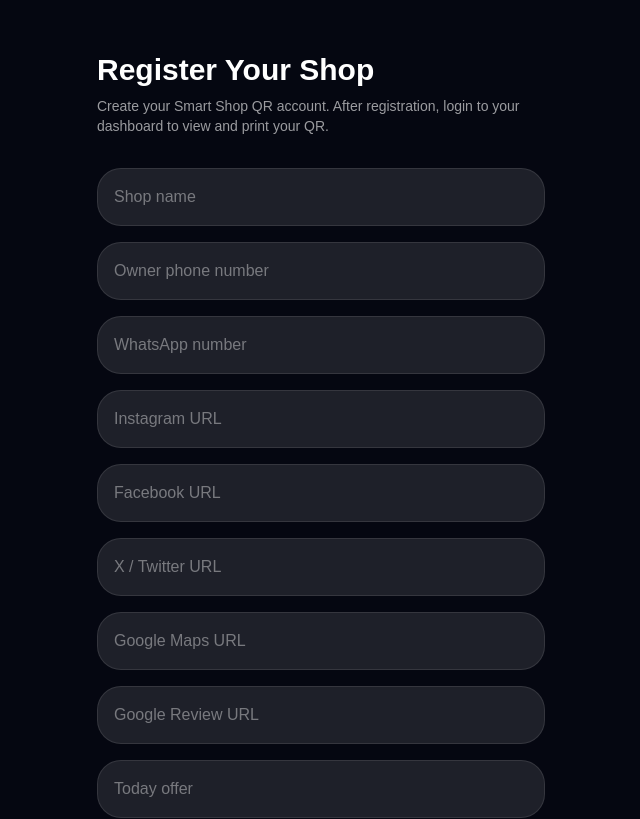
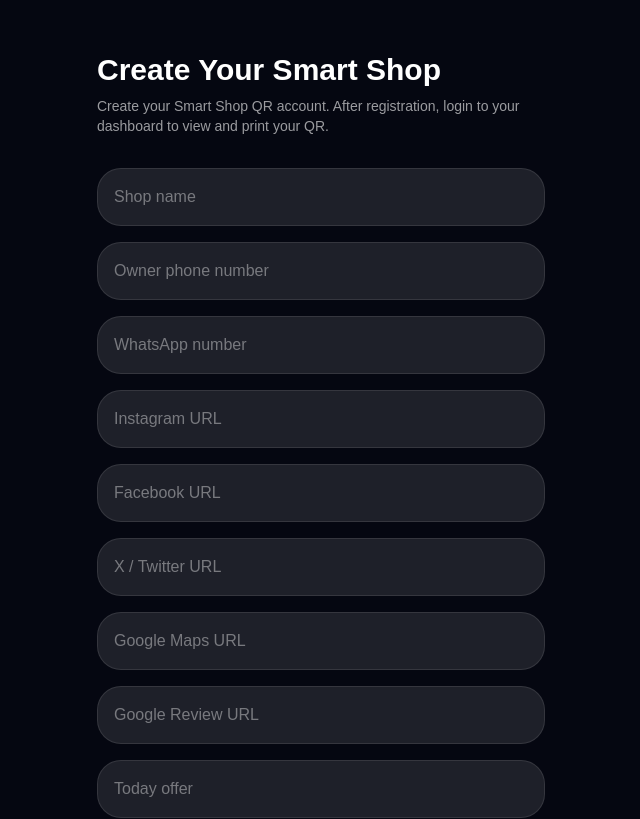
Before and after one commit to gharbuddy/smart-shop-qr, a Next.js app: page /admin/shops/new in a window 1280 px wide. Shown: the top 819 px of the page, without its empty margins (319-959 px from the left). Built offline with nearby package versions, Linux system fonts and the light colour scheme; no server answers.

Commit message:
force vercel refresh

```diff
--- a/app/admin/shops/new/page.tsx
+++ b/app/admin/shops/new/page.tsx
@@ -111,7 +111,7 @@ export default function NewShopPage() {
   return (
     <main className="min-h-screen bg-[#050711] p-5 text-white">
       <div className="mx-auto max-w-md py-8">
-        <h1 className="text-3xl font-black">Register Your Shop</h1>
+        <h1 className="text-3xl font-black">Create Your Smart Shop</h1>
         <p className="mt-2 text-sm text-white/60">
           Create your Smart Shop QR account. After registration, login to your dashboard to view and print your QR.
         </p>
```
